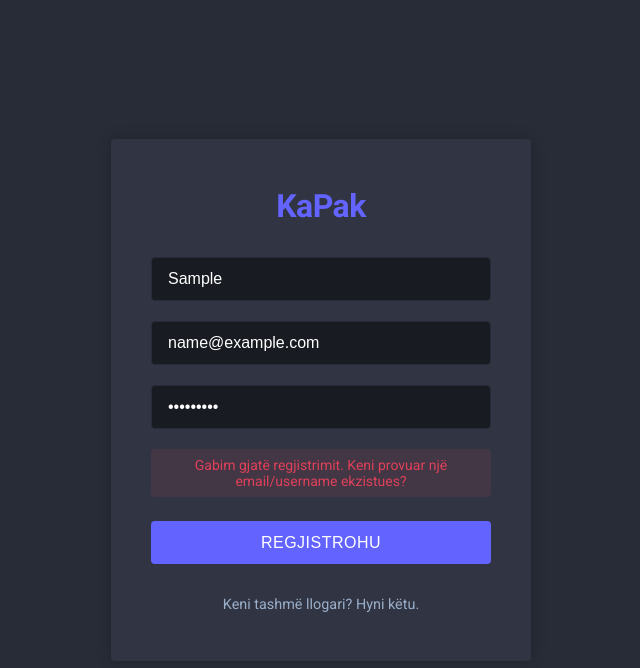
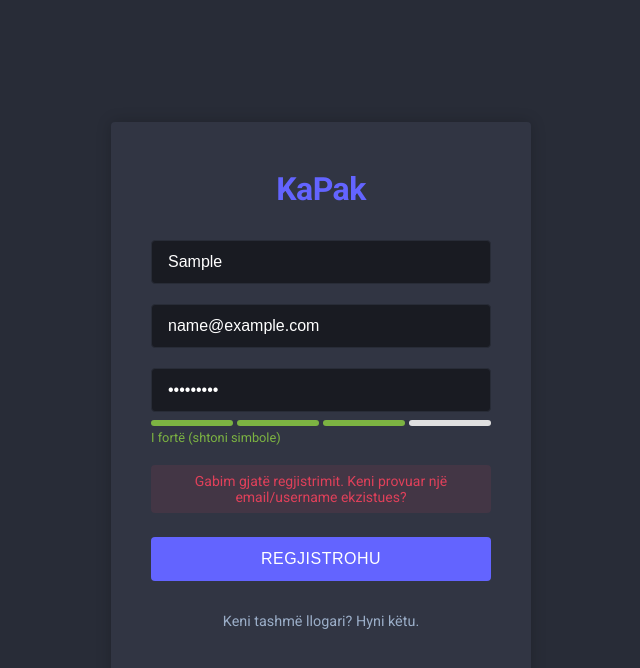
Before and after one commit to enisshabani/Social-Feed-App-Frontend, a React (Vite) app: page /register in a window 1280 px wide. Both pictures are taken after typing "Sample", "name@example.com", "Sample123" into the empty fields and a click on the button "REGJISTROHU". Shown: the top 668 px of the page, without its empty margins (319-959 px from the left). Built offline with nearby package versions, Linux system fonts and the light colour scheme; no server answers.

Commit message:
Added password strength indicator for Register page

```diff
--- a/src/pages/Register.tsx
+++ b/src/pages/Register.tsx
@@ -9,6 +9,42 @@ const Register: React.FC = () => {
   const [password, setPassword] = useState('');
   const [error, setError] = useState('');
   const navigate = useNavigate();
+
+  // Funksioni për të llogaritur fuqinë e fjalëkalimit (0 deri 4)
+  const calculatePasswordStrength = (pass: string) => {
+    let score = 0;
+    if (!pass) return score;
+    if (pass.length >= 8) score += 1;
+    if (/[a-z]/.test(pass) && /[A-Z]/.test(pass)) score += 1;
+    if (/\d/.test(pass)) score += 1;
+    if (/[^a-zA-Z\d]/.test(pass)) score += 1;
+    return score;
+  };
+
+  const getStrengthColor = (score: number) => {
+    switch (score) {
+      case 0: return '#d32f2f'; // E Kuqe (Shumë i dobët)
+      case 1: return '#f57c00'; // Portokalli (I dobët)
+      case 2: return '#fbc02d'; // E verdhë (Mesatar)
+      case 3: return '#7cb342'; // E gjelbër hapur (I fortë)
+      case 4: return '#388e3c'; // E gjelbër e mbyllur (Shumë i fortë)
+      default: return '#e0e0e0';
+    }
+  };
+
+  const getStrengthText = (score: number) => {
+    if (password.length === 0) return '';
+    switch (score) {
+      case 0: return 'Shumë i dobët (vendosni të paktën 8 karaktere)';
+      case 1: return 'I dobët (shtoni shkronja të mëdha/vogla)';
+      case 2: return 'Mesatar (shtoni numra)';
+      case 3: return 'I fortë (shtoni simbole)';
+      case 4: return 'Shumë i fortë!';
+      default: return '';
+    }
+  };
+
+  const strengthScore = calculatePasswordStrength(password);
 
   const handleRegister = async (e: React.FormEvent) => {
     e.preventDefault();
@@ -64,6 +100,27 @@ const Register: React.FC = () => {
               placeholder="Fjalëkalimi"
               required
             />
+            {/* Treguesi i fuqisë së fjalëkalimit */}
+            {password && (
+              <div style={{ marginTop: '8px', fontSize: '0.8rem' }}>
+                <div style={{ display: 'flex', gap: '4px', height: '6px', marginBottom: '4px' }}>
+                  {[1, 2, 3, 4].map((level) => (
+                    <div
+                      key={level}
+                      style={{
+                        flex: 1,
+                        backgroundColor: strengthScore >= level ? getStrengthColor(strengthScore) : 'var(--border-color, #e0e0e0)',
+                        borderRadius: '3px',
+                        transition: 'background-color 0.3s ease'
+                      }}
+                    />
+                  ))}
+                </div>
+                <span style={{ color: getStrengthColor(strengthScore), transition: 'color 0.3s ease' }}>
+                  {getStrengthText(strengthScore)}
+                </span>
+              </div>
+            )}
           </div>
 
           {error && <div className="error-message">{error}</div>}
```
